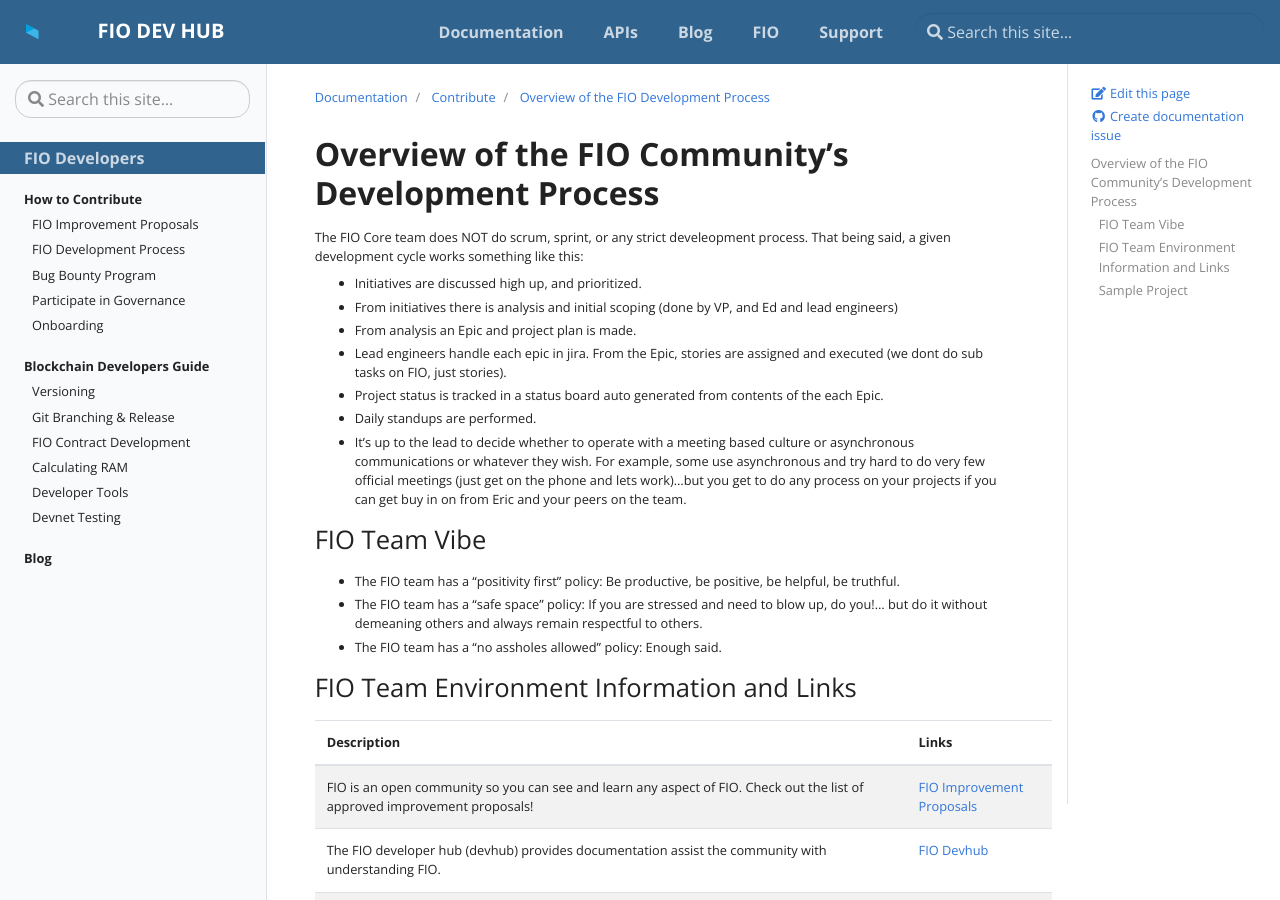
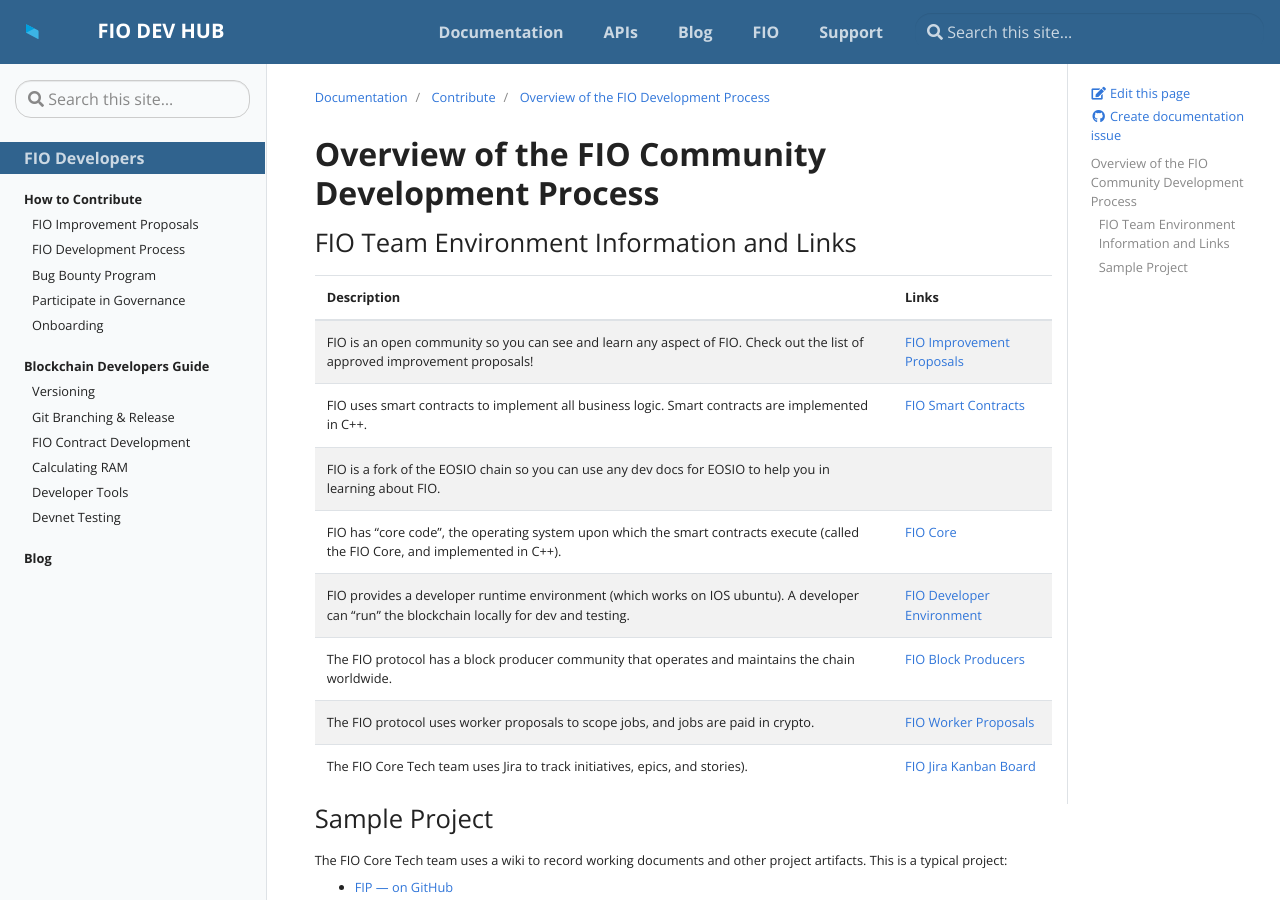
Before and after one commit to fioprotocol/fio-devhub, a Jekyll site: the page built from _docs/contribute/dev-process.md, in a window 1280 px wide and 900 px high. Built offline with Jekyll 4.4.1, drawn with Linux system fonts in a browser that asks for light colours; some of the changed text lies outside the part shown.

Commit message:
Updates to dev process doc

```diff
--- a/_docs/contribute/dev-process.md
+++ b/_docs/contribute/dev-process.md
@@ -4,38 +4,24 @@ title: Overview of the FIO Development Process
 description: Overview of the Process for Contributing to FIO
 ---
 
-# Overview of the FIO Community's Development Process
-The FIO Core team does NOT do scrum, sprint, or any strict develeopment process. That being said, a given development cycle works something like this:
-
-- Initiatives are discussed high up, and prioritized.
-- From initiatives there is analysis and initial scoping (done by VP, and Ed and lead engineers)
-- From analysis an Epic and project plan is made.
-- Lead engineers handle each epic in jira. From the Epic, stories are assigned and executed (we dont do sub tasks on FIO, just stories).
-- Project status is tracked in a status board auto generated from contents of the each Epic.
-- Daily standups are performed.
-- It's up to the lead to decide whether to operate with a meeting based culture or asynchronous communications or whatever they wish. For example, some use asynchronous and try hard to do very few official meetings (just get on the phone and lets work)…but you get to do any process on your projects if you can get buy in on from Eric and your peers on the team.
-
-## FIO Team Vibe
-- The FIO team has a “positivity first” policy: Be productive, be positive, be helpful, be truthful.
-- The FIO team has a “safe space” policy: If you are stressed and need to blow up, do you!... but do it without demeaning others and always remain respectful to others.
-- The FIO team has a “no assholes allowed” policy: Enough said.
+# Overview of the FIO Community Development Process
 
 ## FIO Team Environment Information and Links
 
 |Description  |Links |
 |---|---|
-|FIO is an open community so you can see and learn any aspect of FIO. Check out the list of approved improvement proposals!| [FIO Improvement Proposals](https://github.com/fioprotocol/fips) |
-|The FIO developer hub (devhub) provides documentation assist the community with understanding FIO. |[FIO Devhub](https://developers.fioprotocol.io/docs/developers/)|
-|FIO uses smart contracts to implement all business logic. Smart contracts are implemented in C++.|[FIO Smart Contracts](https://github.com/fioprotocol/fio.contracts) |
-|FIO is a copy (or fork) of the EOSIO chain so you can use any dev docs for EOSIO to help you in learning about FIO.
-FIO has “core code”, the operating system upon which the smart contracts execute (called the FIO Core, and implemented in C++). |[FIO Core](https://github.com/fioprotocol/fio) |
-|FIO provides a developer runtime environment (which works on IOS ubuntu). A developer can “run” the blockchain locally for dev and testing.|[FIO Developer Environment](https://github.com/fioprotocol/fio.devtools) |
-|The FIO protocol has a block producer community that operates and maintains the chain worldwide. |[FIO Block Producers](https://developers.fioprotocol.io/docs/bp/) |
-|The FIO protocol uses worker proposals to scope jobs, and jobs are paid in crypto. |[FIO Worker Proposals](https://developers.fioprotocol.io/docs/contribute/onboarding) |
-|The FIO protocol is a “results oriented workplace.” We do not typically focus on hours worked. The FIO Core Tech team uses Jira (and a kanban board) to track initiatives, epics, and stories). |[FIO Jira Kanban Board](https://fioprotocol.atlassian.net/jira/software/c/projects/BD/boards/2)
+|FIO is an open community so you can see and learn any aspect of FIO. Check out the list of approved improvement proposals!| [FIO Improvement Proposals](https://github.com/fioprotocol/fips){:rel="nofollow noopener noreferrer" target="_blank"} |
+|FIO uses smart contracts to implement all business logic. Smart contracts are implemented in C++.|[FIO Smart Contracts](https://github.com/fioprotocol/fio.contracts){:rel="nofollow noopener noreferrer" target="_blank"} |
+|FIO is a fork of the EOSIO chain so you can use any dev docs for EOSIO to help you in learning about FIO.
+FIO has “core code”, the operating system upon which the smart contracts execute (called the FIO Core, and implemented in C++). |[FIO Core](https://github.com/fioprotocol/fio){:rel="nofollow noopener noreferrer" target="_blank"} |
+|FIO provides a developer runtime environment (which works on IOS ubuntu). A developer can “run” the blockchain locally for dev and testing.|[FIO Developer Environment](https://github.com/fioprotocol/fio.devtools){:rel="nofollow noopener noreferrer" target="_blank"} |
+|The FIO protocol has a block producer community that operates and maintains the chain worldwide. |[FIO Block Producers]({{site.baseurl}}/docs/bp/) |
+|The FIO protocol uses worker proposals to scope jobs, and jobs are paid in crypto. |[FIO Worker Proposals](https://fioprotocol.atlassian.net/wiki/spaces/DAO/pages/64192796/How+to+Contribute+to+FIO+Protocol){:rel="nofollow noopener noreferrer" target="_blank"} |
+|The FIO Core Tech team uses Jira to track initiatives, epics, and stories). |[FIO Jira Kanban Board](https://fioprotocol.atlassian.net/jira/software/c/projects/BD/boards/2){:rel="nofollow noopener noreferrer" target="_blank"}
 
 ## Sample Project
 
-The FIO Core Tech team uses a wiki to record thoughts, working documents, and other project artifacts. This is a typical project:
+The FIO Core Tech team uses a wiki to record working documents and other project artifacts. This is a typical project:
+
 - [FIP — on GitHub](https://github.com/fioprotocol/fips/blob/master/fip-0041.md)
 - [Project artifacts and details on wiki](https://fioprotocol.atlassian.net/wiki/spaces/FD/pages/478838846/FIP-41+Enable+token+locking+for+existing+accounts)
```
